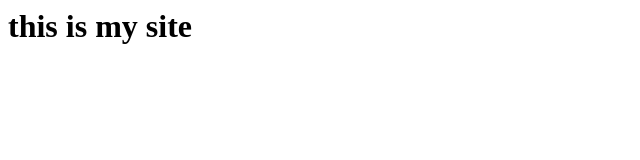
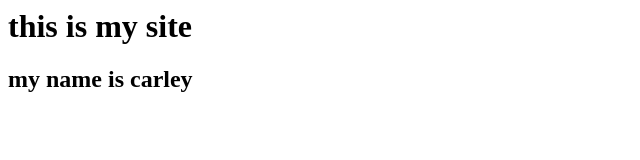
Before and after one commit to carleymcgee/my_website_test, a plain HTML site: page index.html in a window 1280 px wide. Shown: the whole page, without its empty margins (0-640 px from the left). Drawn offline with Linux system fonts and the light colour scheme.

Commit message:
added my name

```diff
--- a/index.html
+++ b/index.html
@@ -1 +1,2 @@
 <h1> this is my site </h1>
+<h2> my name is carley </h2>
```
